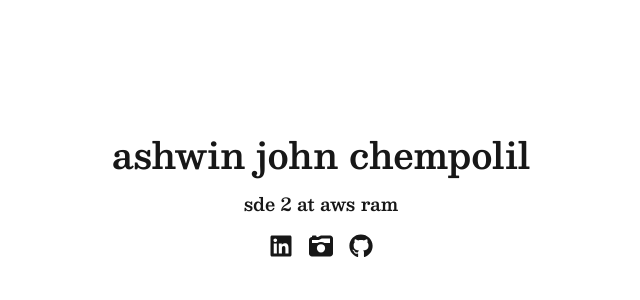
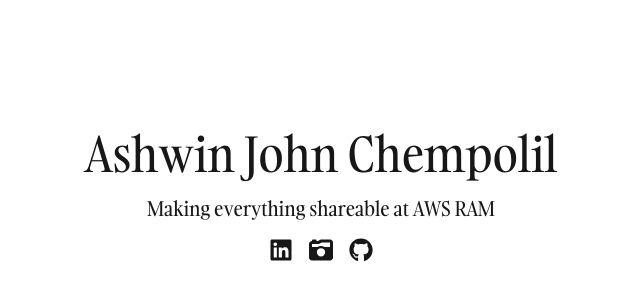
Before and after one commit to ashwinjohn3/ajc-portfolio, a Next.js app: page / in a window 1280 px wide. Shown: the part 204-504 px from the top of the page, without its empty margins (319-959 px from the left). Built offline with nearby package versions, Linux system fonts and the light colour scheme.

Commit message:
change the font

```diff
--- /dev/null
+++ b/app/components/animations/fade-in-when-visible.tsx
@@ -0,0 +1,16 @@
+"use client";
+
+import { motion } from "framer-motion";
+
+export function FadeInWhenVisible({ children }: { children: React.ReactNode }) {
+  return (
+    <motion.div
+      initial={{ opacity: 0, y: 20 }}
+      whileInView={{ opacity: 1, y: 0 }}
+      viewport={{ once: true }}
+      transition={{ duration: 0.6 }}
+    >
+      {children}
+    </motion.div>
+  );
+}
--- /dev/null
+++ b/app/components/navbar.tsx
@@ -0,0 +1,24 @@
+"use client";
+
+import { useEffect, useState } from "react";
+
+export function Navbar() {
+  const [mounted, setMounted] = useState(false);
+
+  useEffect(() => setMounted(true), []);
+
+  if (!mounted) return null; // prevents hydration mismatch
+
+  return (
+    <nav className="sticky top-0 z-50 w-full backdrop-blur-md bg-background/70 border-b border-border">
+      <div className="max-w-4xl mx-auto flex justify-between items-center px-4 py-3">
+        <div className="flex gap-6">
+          <a href="#about" className="hover:underline">About</a>
+          <a href="#work" className="hover:underline">Work</a>
+          <a href="#projects" className="hover:underline">Projects</a>
+          <a href="#contact" className="hover:underline">Contact</a>
+        </div>
+      </div>
+    </nav>
+  );
+}
--- /dev/null
+++ b/app/components/theme-provider.tsx
@@ -0,0 +1,8 @@
+"use client";
+
+import { ThemeProvider as NextThemesProvider } from "next-themes";
+import { ThemeProviderProps } from "next-themes";
+
+export function ThemeProvider({ children, ...props }: ThemeProviderProps) {
+  return <NextThemesProvider {...props}>{children}</NextThemesProvider>;
+}
--- a/app/globals.css
+++ b/app/globals.css
@@ -32,3 +32,7 @@ body {
     text-wrap: balance;
   }
 }
+
+.custom-font-size {
+  font-size: xx-large;
+}
--- a/app/layout.tsx
+++ b/app/layout.tsx
@@ -3,6 +3,7 @@ import type { Metadata } from "next";
 import localFont from "next/font/local";
 import "./globals.css";
 import { Besley } from 'next/font/google'
+import { ThemeProvider } from "next-themes";
 
 
 const besley = Besley({
@@ -15,33 +16,24 @@ const besleySemiBold = Besley({
   subsets: ['latin']
 })
 
-const geistSans = localFont({
-  src: "./fonts/GeistVF.woff",
-  variable: "--font-geist-sans",
+const gambarino = localFont({
+  src: "./fonts/Gambarino-Regular.ttf",
+  variable: "--font-gambarino-regular",
   weight: "100 900",
-});
-const geistMono = localFont({
-  src: "./fonts/GeistMonoVF.woff",
-  variable: "--font-geist-mono",
-  weight: "100 900",
-});
+})
 
 export const metadata: Metadata = {
   title: "Ashwin John Chempolil",
   description: "Ashwin's Portfolio",
 };
 
-export default function RootLayout({
-  children,
-}: Readonly<{
-  children: React.ReactNode;
-}>) {
+export default function RootLayout({ children }: { children: React.ReactNode }) {
   return (
-    <html lang="en">
-      <body
-        className={`${besleySemiBold.className} antialiased`}
-      >
-        {children}
+    <html lang="en" suppressHydrationWarning>
+      <body className={`${gambarino.className} antialiased`}>
+        <ThemeProvider attribute="class" defaultTheme="system" enableSystem>
+          {children}
+        </ThemeProvider>
       </body>
     </html>
   );
--- a/app/page.tsx
+++ b/app/page.tsx
@@ -6,16 +6,16 @@ export default function Home() {
   return (
     <div className="min-h-screen flex items-center justify-center text-center">
       <main>
-        <h1 className="font-semibold text-4xl">ashwin john chempolil</h1>
-        <h3 className='flex gap-4 justify-center mt-4 text-lg'>
+        <h1 className="font-semibold text-5xl">Ashwin John Chempolil</h1>
+        <h3 className='flex gap-4 justify-center mt-4 text-xl'>
           <a
             href="https://aws.amazon.com/ram/"
             target="_blank"
             rel="noopener noreferrer"
             className="relative inline-block group"
           >
-            sde 2 at aws ram
-            <span className="hidden group-hover:inline absolute"> 🐏</span>
+            Making everything shareable at AWS RAM
+            <span className="hidden group-hover:inline absolute">🐏</span>
             {/* <span className="absolute -bottom-1 left-0 w-full h-0.5 bg-gradient-to-r from-purple-500 via-pink-500 to-purple-500 bg-[length:200%_100%] animate-gradient"></span> */}
           </a>
         </h3>
```
Also changed, not shown: app/fonts/Gambarino-Regular.ttf (added).
